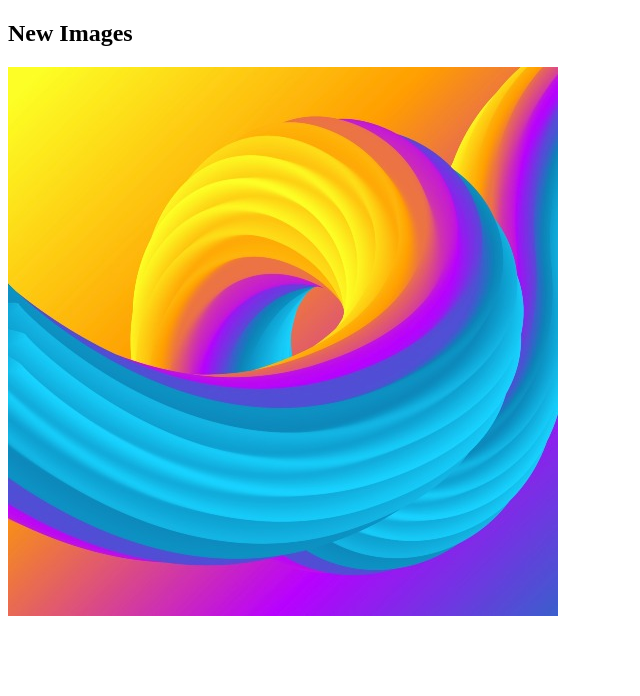
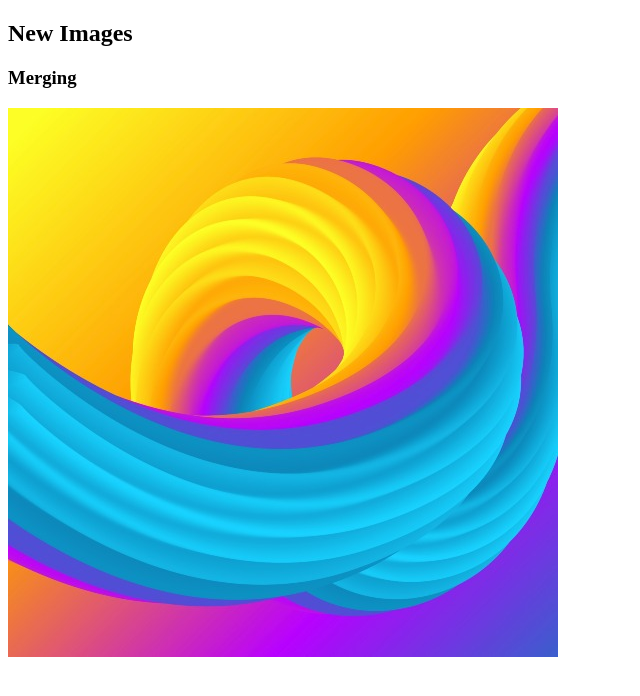
Before and after one commit to kamrul373/module-3-git, a plain HTML site: page branch.html in a window 1280 px wide. Shown: the whole page, without its empty margins (0-640 px from the left). Drawn offline with Linux system fonts and the light colour scheme.

Commit message:
new text

```diff
--- a/branch.html
+++ b/branch.html
@@ -8,6 +8,7 @@
 </head>
 <body>
     <h2>New Images</h2>
+    <h3>Merging</h3>
     <img src="images/color.jpg" alt="color">
 </body>
 </html>
```
